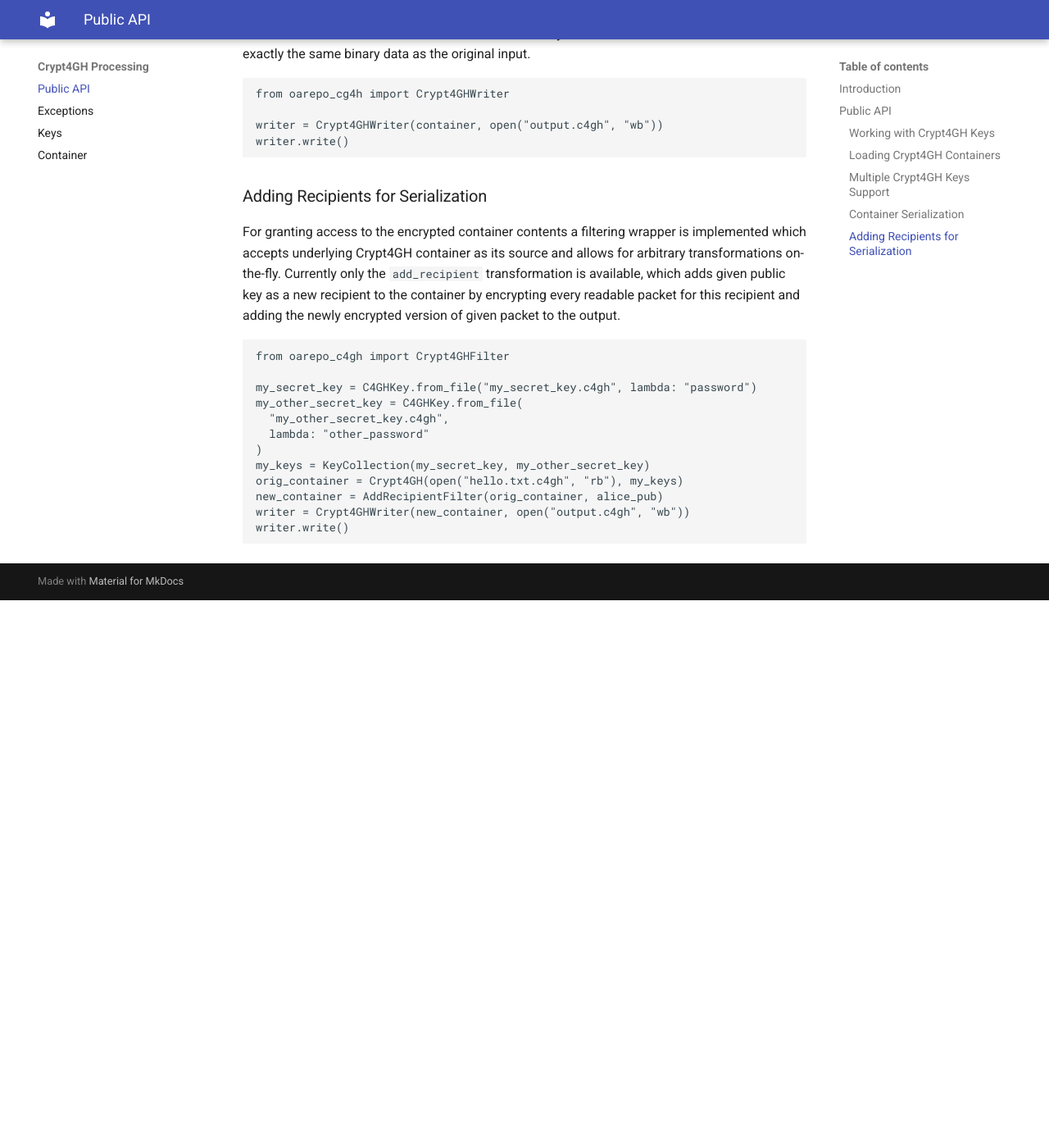
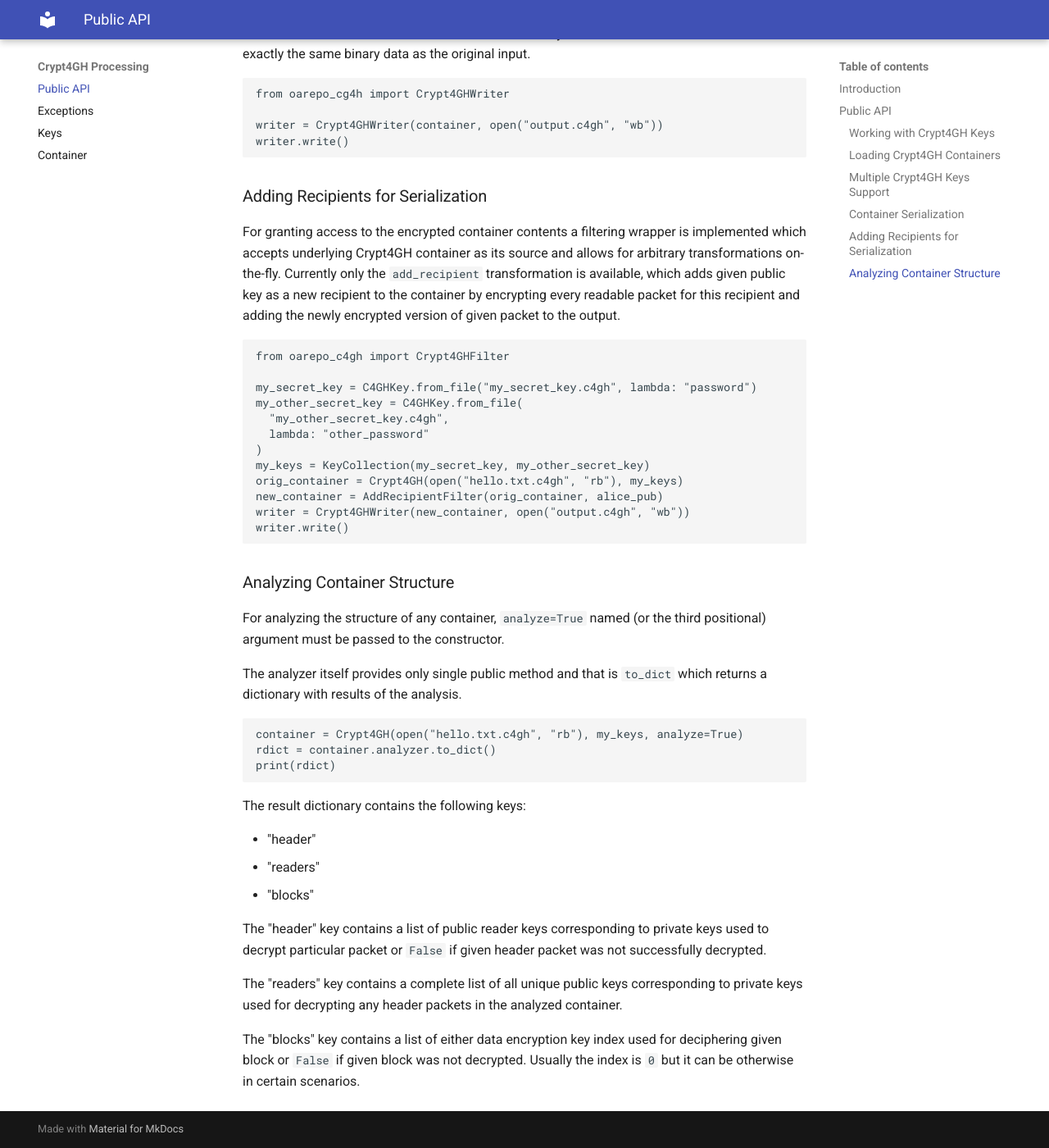
Before and after one commit to oarepo/oarepo-c4gh, an MkDocs documentation site: the page built from docs/index.md, in a window 1280 px wide and 1400 px high, scrolled down 1969 px. Shown: the whole window at 82% size. Built offline with MkDocs 1.6.1 and Material for MkDocs 9.7.7, drawn with Linux system fonts in a browser that asks for light colours; before the commit the page ends 2701 px from its top, so only the background shows below that.

Commit message:
Add analyzer documentation with example.

````diff
--- a/docs/index.md
+++ b/docs/index.md
@@ -133,3 +133,36 @@ new_container = AddRecipientFilter(orig_container, alice_pub)
 writer = Crypt4GHWriter(new_container, open("output.c4gh", "wb"))
 writer.write()
 ```
+
+### Analyzing Container Structure
+
+For analyzing the structure of any container, `analyze=True` named (or
+the third positional) argument must be passed to the constructor.
+
+The analyzer itself provides only single public method and that is
+`to_dict` which returns a dictionary with results of the analysis.
+
+```python
+container = Crypt4GH(open("hello.txt.c4gh", "rb"), my_keys, analyze=True)
+rdict = container.analyzer.to_dict()
+print(rdict)
+```
+
+The result dictionary contains the following keys:
+
+* "header"
+* "readers"
+* "blocks"
+
+The "header" key contains a list of public reader keys corresponding
+to private keys used to decrypt particular packet or `False` if given
+header packet was not successfully decrypted.
+
+The "readers" key contains a complete list of all unique public keys
+corresponding to private keys used for decrypting any header packets
+in the analyzed container.
+
+The "blocks" key contains a list of either data encryption key index
+used for deciphering given block or `False` if given block was not
+decrypted. Usually the index is `0` but it can be otherwise in certain
+scenarios.
````
